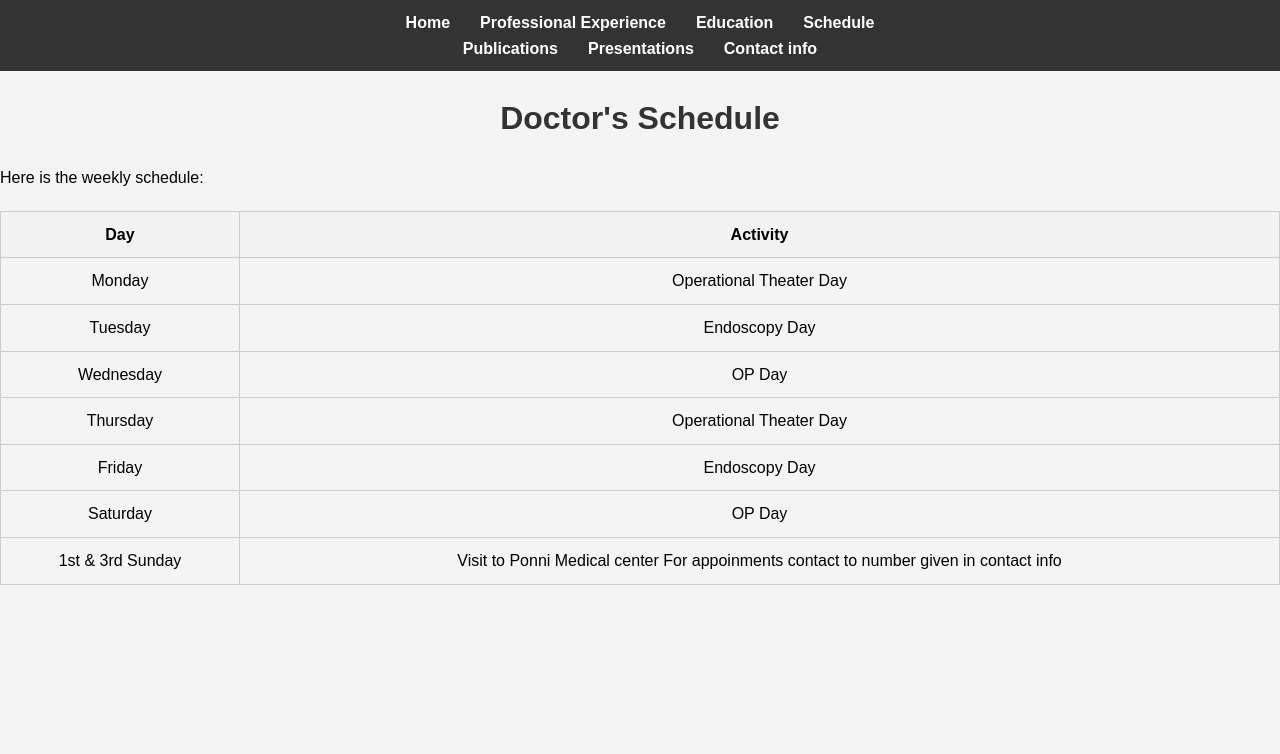
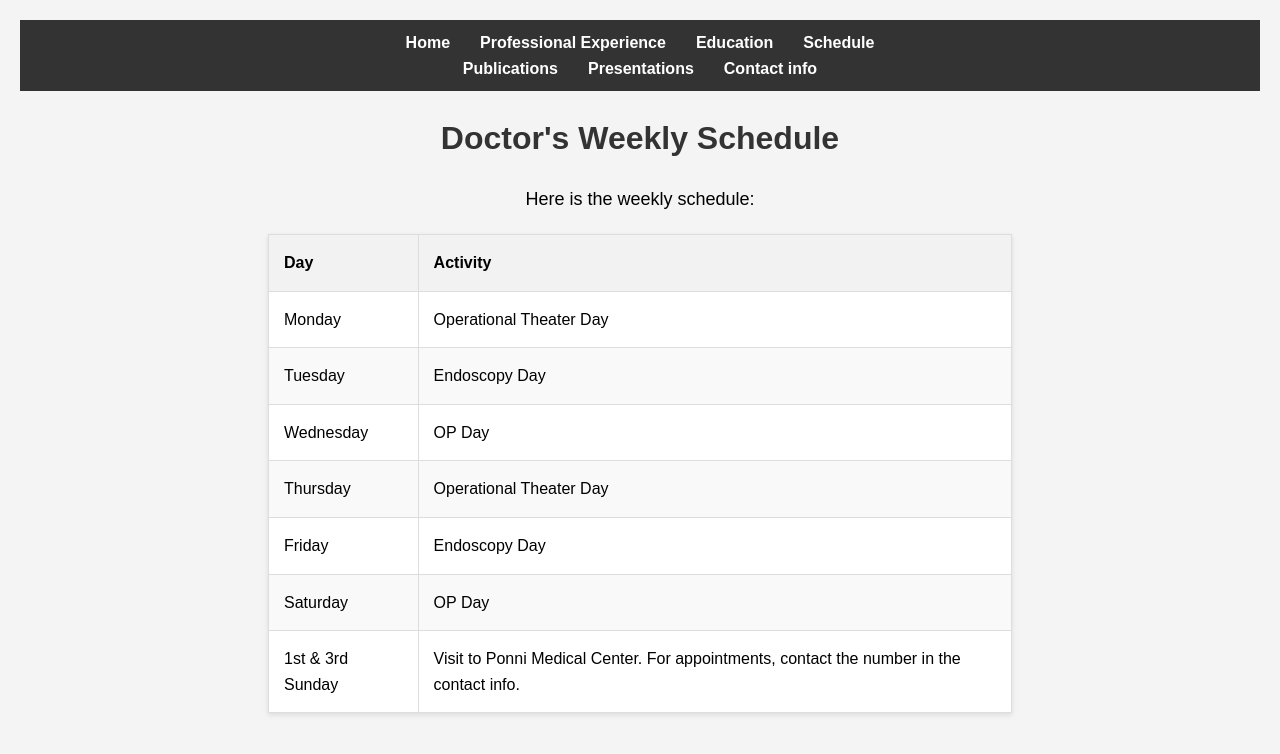
Before and after one commit to nikitanalankili/Dr_Nalan, a plain HTML site: page Schedule.html in a window 1280 px wide. Drawn offline with Linux system fonts and the light colour scheme.

Commit message:
fourth commit

```diff
--- a/Schedule.html
+++ b/Schedule.html
@@ -1,46 +1,57 @@
 <!DOCTYPE html>
 <html lang="en">
 <head>
-    <link rel="stylesheet" href="style.css">
     <meta charset="UTF-8">
     <meta name="viewport" content="width=device-width, initial-scale=1.0">
     <title>Doctor's Schedule</title>
+    <link rel="stylesheet" href="style.css">
     <style>
+        body {
+            font-family: Arial, sans-serif;
+            background-color: #f4f4f4;
+            margin: 0;
+            padding: 20px;
+        }
 
         h1 {
             text-align: center;
+            color: #333;
         }
-        nav ul {
-            display: flex;
-            justify-content: space-around;
-            list-style-type: none;
-            padding: 0;
+
+        p {
+            text-align: center;
+            font-size: 18px;
         }
-        nav ul li {
-            margin: 0 10px;
+
+        table {
+            width: 60%;
+            margin: 20px auto;
+            border-collapse: collapse;
+            background-color: white;
+            box-shadow: 0 2px 5px rgba(0,0,0,0.1);
         }
-        nav ul li a {
-            text-decoration: none;
-            color: #007BFF;
+
+        th, td {
+            padding: 15px;
+            text-align: left;
+            border: 1px solid #ddd;
         }
-        table {
-            width: 100%;
-            border-collapse: collapse;
-            margin-top: 20px;
-        }
-        table, th, td {
-            border: 1px solid #ccc;
-        }
-        th, td {
-            padding: 10px;
-            text-align: center;
-        }
+
         th {
             background-color: #f2f2f2;
+        }
+
+        tr:nth-child(even) {
+            background-color: #f9f9f9;
+        }
+
+        tr:hover {
+            background-color: #f1f1f1;
         }
     </style>
 </head>
 <body>
+
         <header>
             <nav>
                 <ul>
@@ -57,7 +68,8 @@
                 </ul>
             </nav>
         </header>
-    <h1>Doctor's Schedule</h1>
+
+    <h1>Doctor's Weekly Schedule</h1>
     <p>Here is the weekly schedule:</p>
     <table>
         <thead>
@@ -93,9 +105,7 @@
             </tr>
             <tr>
                 <td>1st & 3rd Sunday</td>
-                <td>Visit to Ponni Medical center
-                    For appoinments contact to number given in contact info
-                </td>
+                <td>Visit to Ponni Medical Center. For appointments, contact the number in the contact info.</td>
             </tr>
         </tbody>
     </table>
```
Lines whose indentation alone changed are shown as unchanged.
